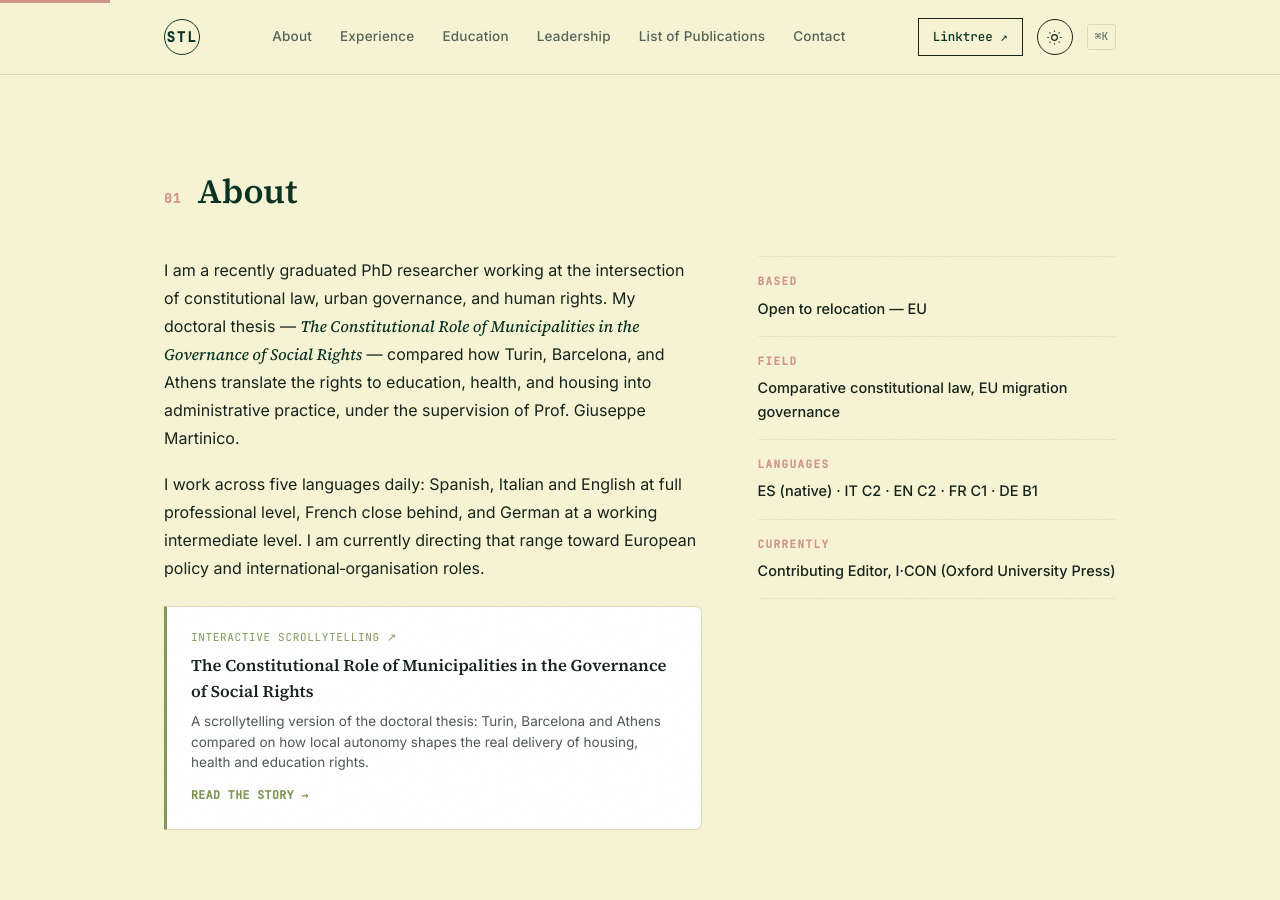
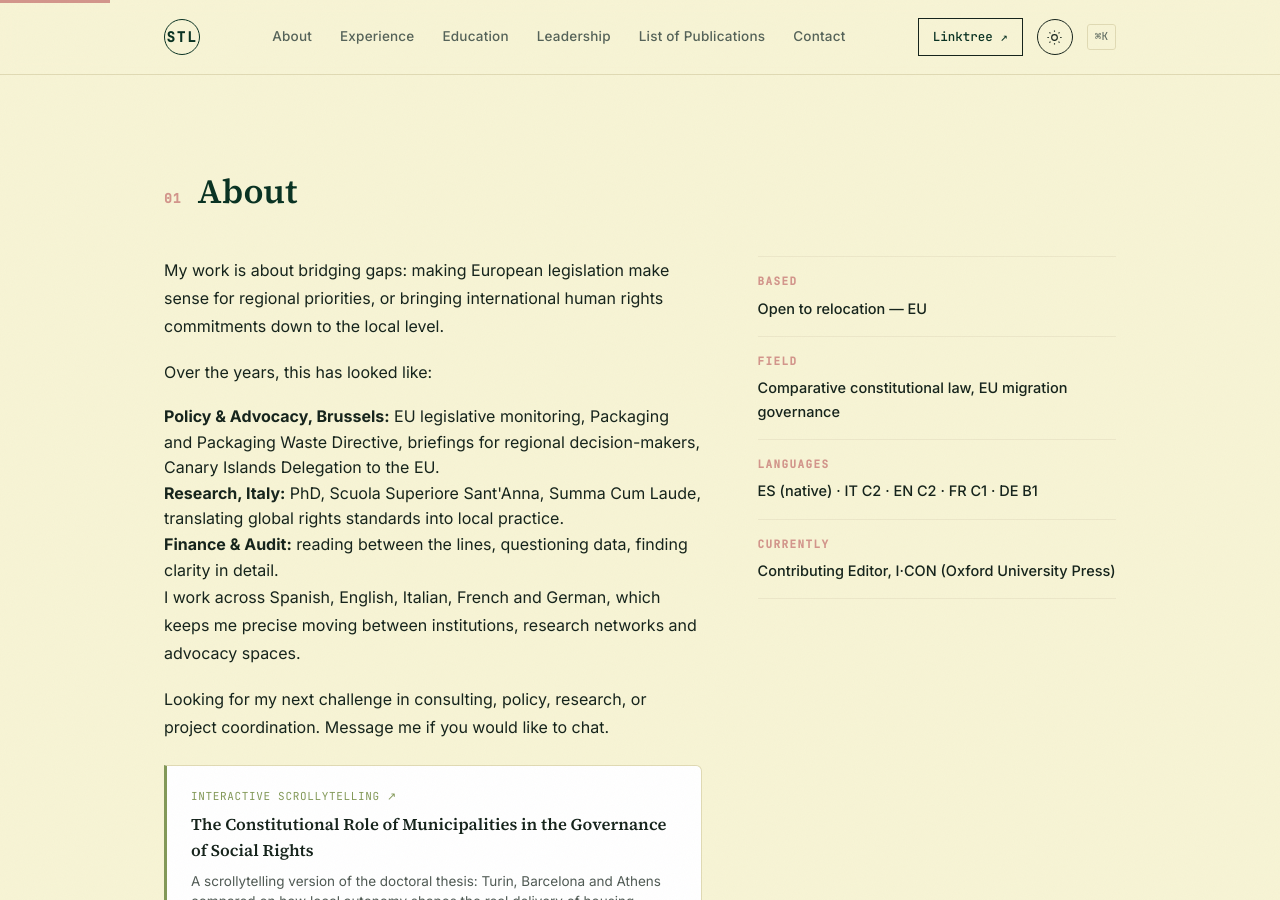
Before and after one commit to stalaveralodos-ux/s.talaveralodos, a Jekyll site: the page built from index.html, in a window 1280 px wide and 900 px high, scrolled down 926 px. Built offline with Jekyll 4.4.1, drawn with Linux system fonts in a browser that asks for light colours; some of the changed text lies outside the part shown.

Commit message:
Add files via upload

```diff
--- a/_includes/sections/about.html
+++ b/_includes/sections/about.html
@@ -6,8 +6,15 @@
     </div>
     <div class="about-grid">
       <div class="about-text">
-        <p>I am a recently graduated PhD researcher working at the intersection of constitutional law, urban governance, and human rights. My doctoral thesis — <em>The Constitutional Role of Municipalities in the Governance of Social Rights</em> — compared how Turin, Barcelona, and Athens translate the rights to education, health, and housing into administrative practice, under the supervision of Prof. Giuseppe Martinico.</p>
-         <p>I work across five languages daily: Spanish, Italian and English at full professional level, French close behind, and German at a working intermediate level. I am currently directing that range toward European policy and international‑organisation roles.</p>
+        <p>My work is about bridging gaps: making European legislation make sense for regional priorities, or bringing international human rights commitments down to the local level.</p>
+        <p>Over the years, this has looked like:</p>
+        <ul class="about-keyword-list">
+          <li><strong>Policy &amp; Advocacy, Brussels:</strong> EU legislative monitoring, Packaging and Packaging Waste Directive, briefings for regional decision-makers, Canary Islands Delegation to the EU.</li>
+          <li><strong>Research, Italy:</strong> PhD, Scuola Superiore Sant'Anna, Summa Cum Laude, translating global rights standards into local practice.</li>
+          <li><strong>Finance &amp; Audit:</strong> reading between the lines, questioning data, finding clarity in detail.</li>
+        </ul>
+        <p>I work across Spanish, English, Italian, French and German, which keeps me precise moving between institutions, research networks and advocacy spaces.</p>
+        <p class="about-cta">Looking for my next challenge in consulting, policy, research, or project coordination. Message me if you would like to chat.</p>
         <a href="https://stalaveralodos-ux.github.io/thesis-scrollytelling/" target="_blank" rel="noopener" class="research-project-link">
           <span class="rpl-eyebrow">Interactive scrollytelling ↗</span>
           <span class="rpl-title">The Constitutional Role of Municipalities in the Governance of Social Rights</span>
--- a/_includes/sections/publications.html
+++ b/_includes/sections/publications.html
@@ -29,16 +29,14 @@
     </ul>
 
     <!-- Peer-reviewed journal articles -->
-    <h3 class="pub-category">Peer-reviewed journal articles</h3>
+    <details class="pub-accordion" open>
+      <summary class="pub-category-toggle">Peer-reviewed journal articles<span class="accordion-count">3</span></summary>
       <ul class="pub-list">
         <li class="pub-item">
           <div class="pub-year">Forthcoming</div>
           <div class="pub-content">
             <h3><a href="https://minisiti.santannapisa.it/app/uploads/sites/21/2026/04/32026-Talavera.pdf" target="_blank" rel="noopener noreferrer">A Test for Spain: Unaccompanied Minors and Territorial Solidarity</a></h3>
             <p class="pub-type">European Public Law (forthcoming)</p>
-          <!-- TODO: could not locate a stable public URL for the forthcoming European Public Law version.
-               A working paper preprint exists (STALS Research Paper 3/2026) — send me that direct URL
-               (not a lnkd.in redirect) and I'll link it here. -->
             <button class="cite-btn" data-bibtex="@article{talavera2026test,
   author  = {Talavera Lodos, Silvia},
   title   = {A Test for Spain: Unaccompanied Minors and Territorial Solidarity},
@@ -63,9 +61,11 @@
           </div>
         </li>
       </ul>
+    </details>
 
     <!-- Book chapters -->
-    <h3 class="pub-category">Book chapters</h3>
+    <details class="pub-accordion">
+      <summary class="pub-category-toggle">Book chapters<span class="accordion-count">1</span></summary>
       <ul class="pub-list">
         <li class="pub-item">
           <div class="pub-year">2025</div>
@@ -75,9 +75,11 @@
           </div>
         </li>
       </ul>
+    </details>
 
     <!-- Book reviews -->
-    <h3 class="pub-category">Book reviews</h3>
+    <details class="pub-accordion">
+      <summary class="pub-category-toggle">Book reviews<span class="accordion-count">1</span></summary>
       <ul class="pub-list">
         <li class="pub-item">
           <div class="pub-year">2023</div>
@@ -87,9 +89,11 @@
           </div>
         </li>
       </ul>
+    </details>
 
     <!-- Policy & Public Engagement Writing -->
-    <h3 class="pub-category">Policy &amp; Public Engagement Writing</h3>
+    <details class="pub-accordion">
+      <summary class="pub-category-toggle">Policy &amp; Public Engagement Writing<span class="accordion-count">7</span></summary>
       <ul class="pub-list">
         <li class="pub-item">
           <div class="pub-year">2026</div>
@@ -141,4 +145,5 @@
           </div>
         </li>
       </ul>
+    </details>
   </section>
--- a/_includes/sections/visiting.html
+++ b/_includes/sections/visiting.html
@@ -1,9 +1,10 @@
   <!-- ===== Visiting Periods ===== -->
   <section id="visiting" class="section visiting reveal">
-    <div class="section-head">
+    <details class="section-accordion" open>
+      <summary class="section-head section-head-toggle">
         <span class="section-num">{{ include.num }}</span>
         <h2>Visiting Periods</h2>
-    </div>
+      </summary>
       <div class="exp-list">
         <div class="exp-item">
           <div class="exp-when">Apr — Jul 2025</div>
@@ -27,4 +28,5 @@
           </div>
         </div>
       </div>
+    </details>
   </section>
```
Also changed, not shown: _includes/sections/base.html (added, +77 -0 lines). Lines whose indentation alone changed are shown as unchanged.
